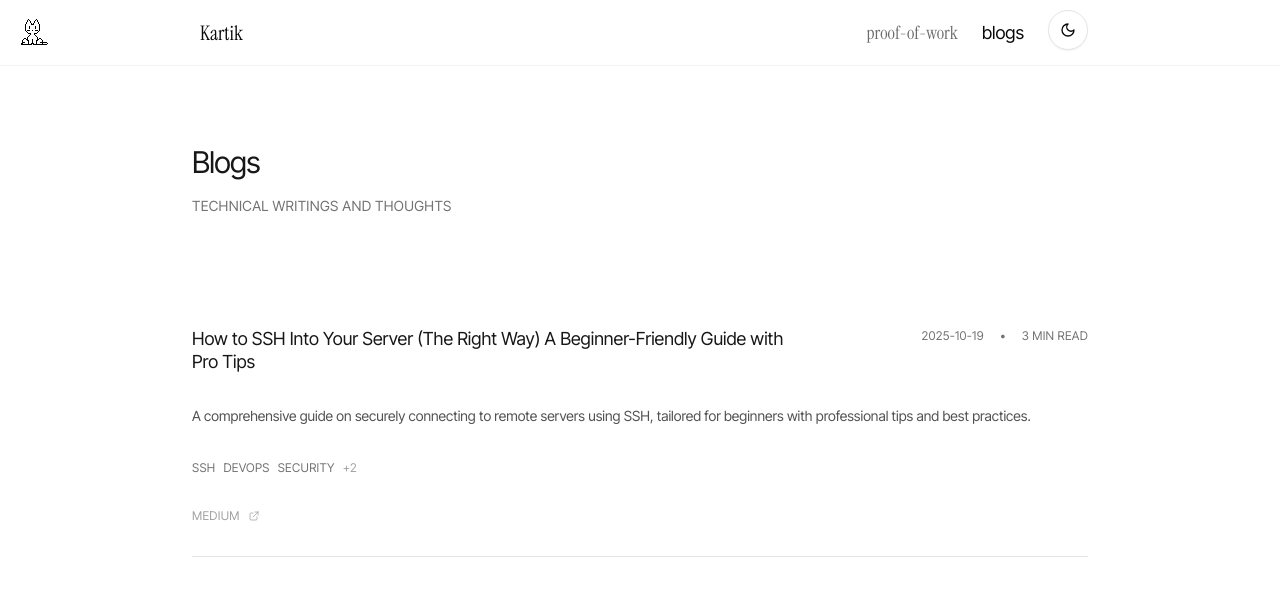
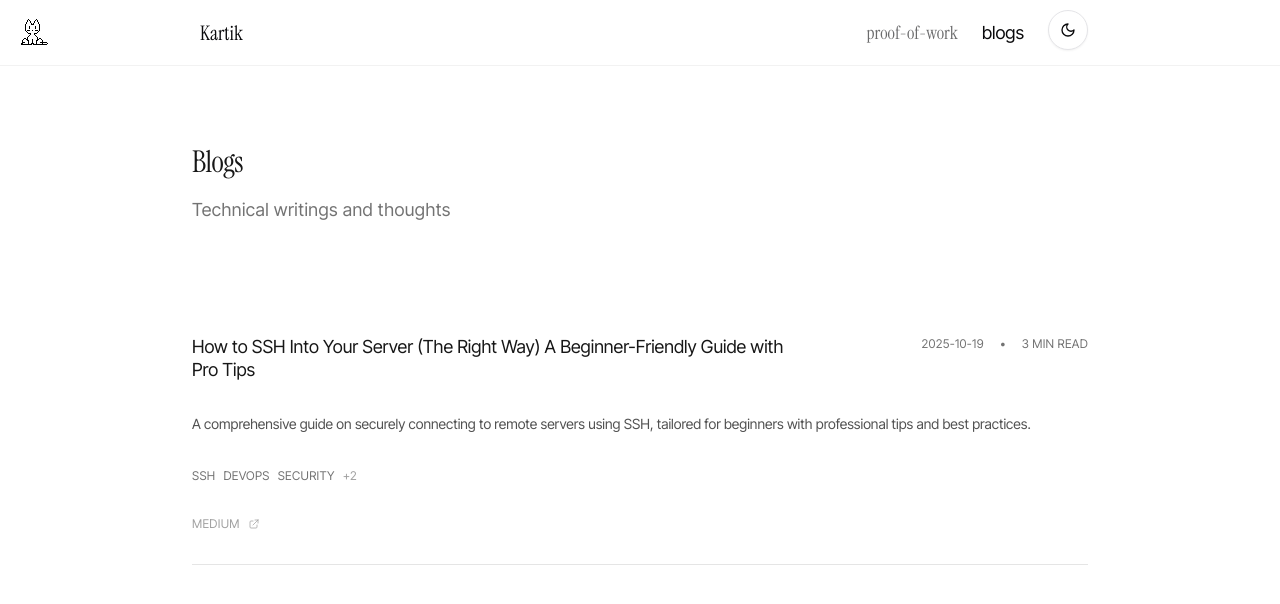
Before and after one commit to fpcMotif/kartik, a Next.js app: page /blogs in a window 1280 px wide. Shown: the top 604 px of the page. Built offline with nearby package versions, Linux system fonts and the light colour scheme; no server answers.

Commit message:
fix: font in blog page

```diff
--- a/src/components/BlogsListClient.tsx
+++ b/src/components/BlogsListClient.tsx
@@ -25,12 +25,12 @@ export default function BlogsListClient({ blogs }: BlogsListClientProps) {
                 {/* Header - Minimal Typography */}
                 <div className="mb-16 sm:mb-20">
                   <FadeInUp delay={0.2}>
-                    <h1 className="text-2xl sm:text-3xl font-medium mb-4 text-neutral-900 dark:text-neutral-100 tracking-tight">
+                    <h1 className="text-2xl sm:text-3xl font-[family-name:var(--font-instrument-serif)] font-medium mb-4 text-neutral-900 dark:text-neutral-100 tracking-tight">
                       Blogs
                     </h1>
                   </FadeInUp>
                   <FadeInUp delay={0.4}>
-                    <p className="text-sm text-neutral-500 dark:text-neutral-400 uppercase tracking-wide">
+                    <p className="text-lg text-neutral-500 dark:text-neutral-400 tracking-wide">
                       Technical writings and thoughts
                     </p>
                   </FadeInUp>
```
